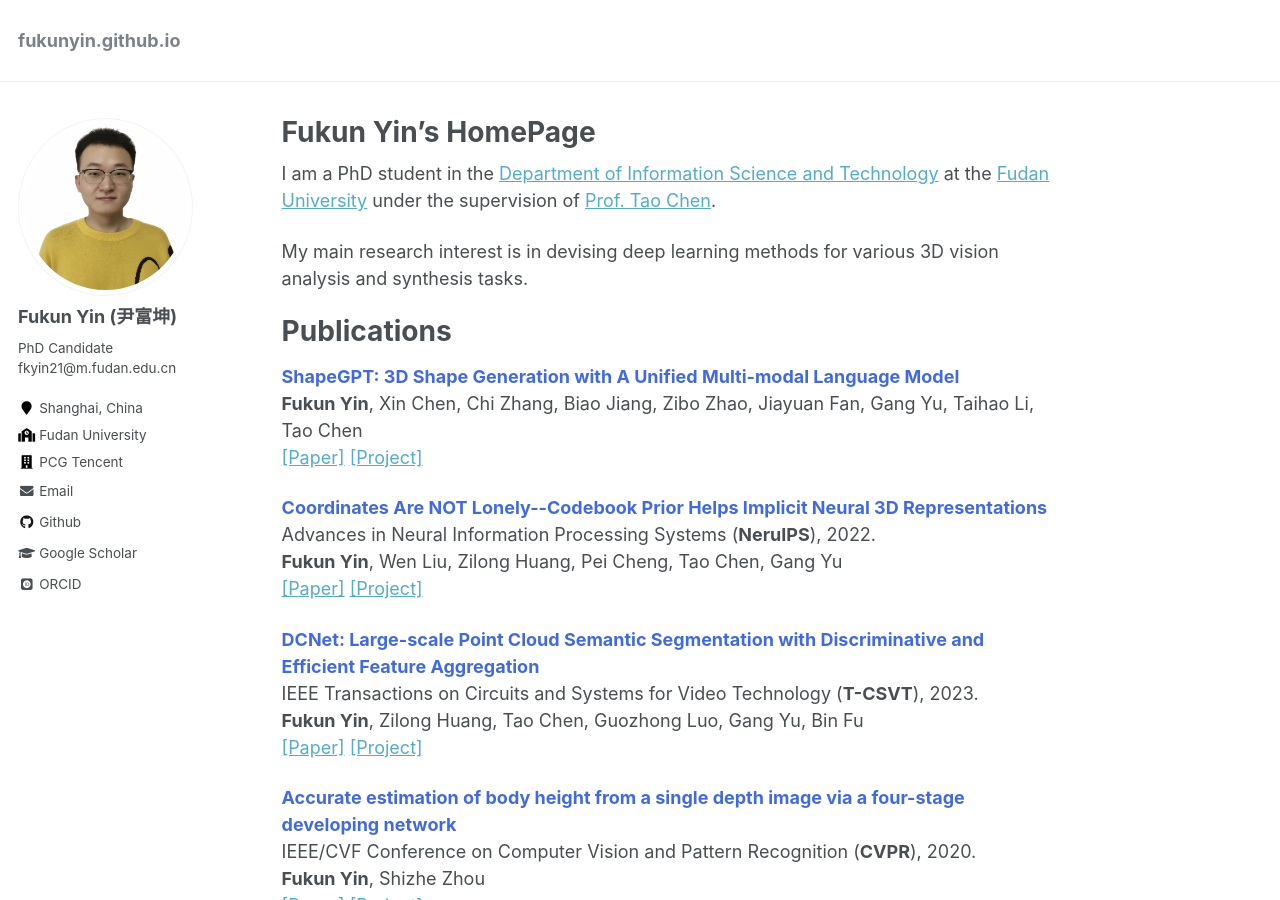
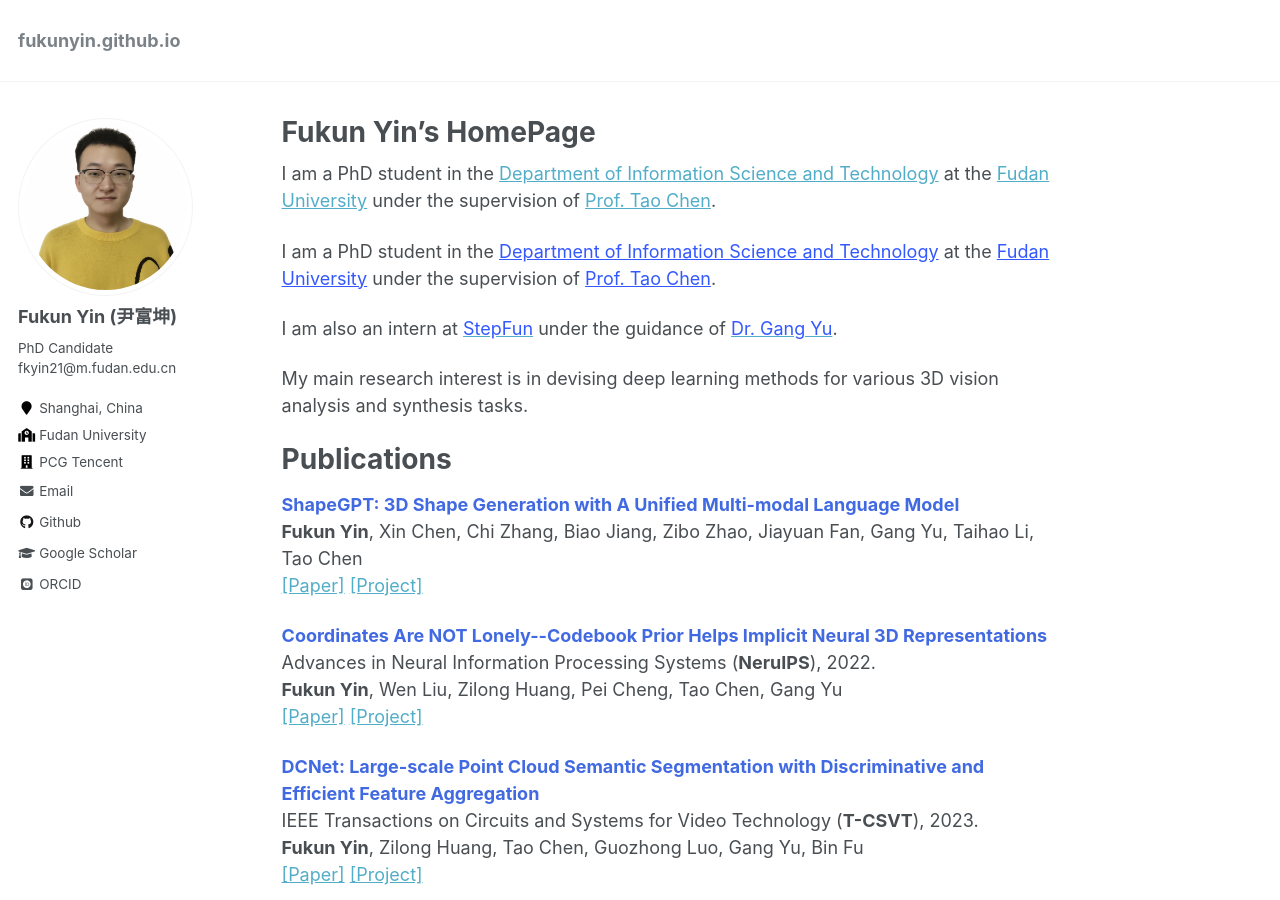
Before and after one commit to fukunyin/fukunyin.github.io, a Jekyll site: the page built from _pages/about.md, in a window 1280 px wide and 900 px high. Built offline with Jekyll 4.4.1, drawn with Linux system fonts in a browser that asks for light colours; some web fonts are replaced.

Commit message:
Update about.md

```diff
--- a/_pages/about.md
+++ b/_pages/about.md
@@ -9,6 +9,12 @@ redirect_from:
 ---
 
 I am a PhD student in the [Department of Information Science and Technology](http://www.it.fudan.edu.cn/En) at the [Fudan University](https://www.fudan.edu.cn/en) under the supervision of [Prof. Tao Chen](https://eetchen.github.io/).
+
+I am a PhD student in the <a href="http://www.it.fudan.edu.cn/En" style="color: #3358ff;">Department of Information Science and Technology</a> at the <a href="https://www.fudan.edu.cn/en" style="color: #3358ff;">Fudan University</a> under the supervision of <a href="https://eetchen.github.io/" style="color: #3358ff;">Prof. Tao Chen</a>.
+
+I am also an intern at [<span style="color: #3358ff;">StepFun</span>](https://www.stepfun.com/) under the guidance of [<span style="color: #3358ff;">Dr. Gang Yu</span>](https://www.example.com/).
+
+
 
 My main research interest is in devising deep learning methods for various 3D vision analysis and synthesis tasks.
 
```
